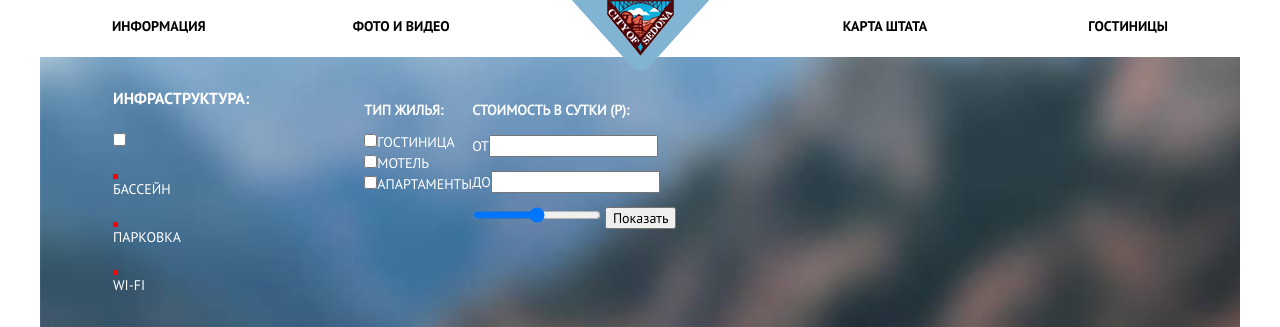
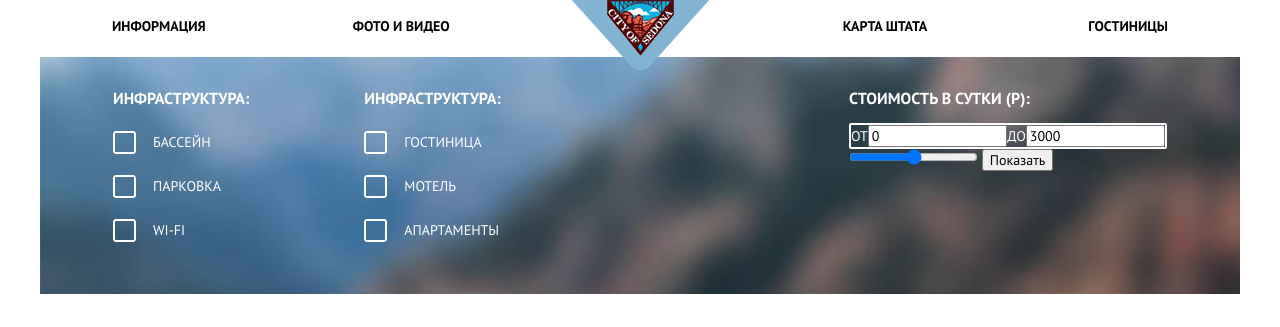
Before and after one commit to devis13/_2_1303_Sedona, a website: page prod/map_html/hotels.map.html in a window 1280 px wide. Shown: the top 327 px of the page. Drawn offline with Linux system fonts and the light colour scheme; files that its build step writes are made by us from their sources; files whose address does not match are found by name.

Commit message:
Сделал стилизацию checkbox в filter

```diff
--- a/prod/map_html/hotels.map.html
+++ b/prod/map_html/hotels.map.html
@@ -40,54 +40,55 @@
             <h1 class="hotels__title _visually-hidden">Гостиницы</h1>
             <!-- .///////////////// ---FILTER--- /////////////////// -->
             <section class="hotels__filter filter container">
+    <h2 class="filter__title _visually-hidden">Фильтр</h2>
     <form action="#" class="filter__form main-form">
-        <div class="main-form__infrastructures infrastructures">
-            <h2 class="infrastructures__title">Инфраструктура:</h2>
+        <div class="main-form__wrap">
+            <h3 class="main-form__title">Инфраструктура:</h3>
 
-            <p class="infrastructures__elem">
-                <input type="checkbox" name="infrastructures" id="infrastructure_1" class="infrastructures__checkbox __visually-hidden">
-                <div class="infrastructures__checkbox-icon "></div>
-                <label for="infrastructure_1" class="infrastructures__label">Бассейн</label>
+            <p class="main-form__elem ">
+                <input type="checkbox" name="main-form" id="infrastructure_1" class="main-form__checkbox _visually-hidden">
+                <label for="infrastructure_1" class="main-form__label">Бассейн</label>
             </p>
 
-            <p class="infrastructures__elem">
-                <label for="infrastructure_2" class="infrastructures__label"></label>
-                <div class="infrastructures__checkbox-icon "></div>
-                <input type="checkbox" name="infrastructures" id="infrastructure_2" class="infrastructures__checkbox _visually-hidden">Парковка
+            <p class="main-form__elem ">
+                <input type="checkbox" name="main-form" id="infrastructure_2" class="main-form__checkbox _visually-hidden">
+                <label for="infrastructure_2" class="main-form__label">Парковка</label>
             </p>
 
-            <p class="infrastructures__elem">
-                <label for="infrastructure_3" class="infrastructures__label"></label>
-                <div class="infrastructures__checkbox-icon "></div>
-                <input type="checkbox" name="infrastructures" id="infrastructure_3" class="infrastructures__checkbox _visually-hidden">Wi-Fi
+            <p class="main-form__elem ">
+                <input type="checkbox" name="main-form" id="infrastructure_3" class="main-form__checkbox _visually-hidden">
+                <label for="infrastructure_3" class="main-form__label">Wi-Fi</label>
             </p>
 
         </div>
 
-        <div class="main-form__type-house type-house">
-            <h2 class="type-house__title">Тип жилья:</h2>
-            <label class="type-house__label">
-                <div class="type-house__checkbox-icon"></div>
-                <input type="checkbox" name="type-house" class="type-house__checkbox">Гостиница
-            </label>
-            <label for="" class="type-house__label">
-                <div class="type-house__checkbox-icon"></div>
-                <input type="checkbox" name="type-house" class="type-house__checkbox">Мотель
-            </label>
-            <label for="" class="type-house__label">
-                <div class="type-house__checkbox-icon"></div>
-                <input type="checkbox" name="type-house" class="type-house__checkbox">Апартаменты
-            </label>
+        <div class="main-form__wrap">
+            <h3 class="main-form__title">Инфраструктура:</h3>
+
+            <p class="main-form__elem ">
+                <input type="checkbox" name="main-form" id="type-house_1" class="main-form__checkbox _visually-hidden">
+                <label for="type-house_1" class="main-form__label">Гостиница</label>
+            </p>
+
+            <p class="main-form__elem ">
+                <input type="checkbox" name="main-form" id="type-house_2" class="main-form__checkbox _visually-hidden">
+                <label for="type-house_2" class="main-form__label">Мотель</label>
+            </p>
+
+            <p class="main-form__elem ">
+                <input type="checkbox" name="main-form" id="type-house_3" class="main-form__checkbox _visually-hidden">
+                <label for="type-house_3" class="main-form__label">Апартаменты</label>
+            </p>
+
         </div>
-
-        <div class="main-form__price price">
-            <h2 class="price__title">Стоимость в сутки (Р):</h2>
-            <div>
-                <p>От<input type="text" class="price__value"></p>
-                <p>До<input type="text" class="price__value"></p>
+        <div class="main-form__wrap">
+            <h3 class="main-form__title">Стоимость в сутки (Р):</h3>
+            <div class="main-form__input-wrap">
+                <div class="main-form__val-box">От<input type="text" class="main-form__value" value="0"></div>
+                <div class="main-form__val-box">До<input type="text" class="main-form__value" value="3000"></div>
             </div>
-            <input type="range" name="" id="" class="price__range">
-            <button class="price__btn">Показать</button>
+            <input type="range" name="" id="" class="main-form__range">
+            <button class="main-form__btn">Показать</button>
         </div>
     </form>
 </section>
--- a/prod/styles/style.map.css
+++ b/prod/styles/style.map.css
@@ -656,12 +656,21 @@
     color: #fff;
 }
 
-.main-form__infrastructures
+.main-form__wrap:nth-child(1)
 {
     margin-right: 115px;
 }
 
-.infrastructures__title
+.main-form__wrap:nth-child(3)
+{
+    margin-left: auto;
+}
+.main-form__wrap:nth-child(3) .main-form__title
+{
+    margin-bottom: 14px;
+}
+
+.main-form__title
 {
     font-family: 'ptsansbold';
     font-size: 16px;
@@ -671,29 +680,85 @@
     padding: 0;
 }
 
-.infrastructures__elem
+.main-form__elem
 {
+    position: relative;
+
     margin: 0;
     margin-bottom: 22px;
     padding: 0;
+    padding-left: 40px;
 }
 
-.infrastructures__label
+.main-form__label
 {
-    margin-bottom: 22px;
+    cursor: pointer;
+    vertical-align: middle;
 }
 
-.infrastructures__checkbox-icon
+.main-form__checkbox + .main-form__label::before
 {
-    width: 5px;
-    height: 5px;
+    position: absolute;
+    top: 0;
+    left: 0;
 
-    background-color: red;
+    display: block;
+
+    width: 23px;
+    height: 23px;
+
+    content: '';
+
+    background-image: url('../img/filter/checkbox-off.svg');
+    background-repeat: no-repeat;
 }
 
-.infrastructures__checkbox + .infrastructures__checkbox-icon
+.main-form__checkbox:checked + .main-form__label::before
 {
-    background-color: blue;
+    position: absolute;
+    top: 0;
+    left: 0;
+
+    display: block;
+
+    width: 27px;
+    height: 23px;
+
+    content: '';
+
+    background-image: url('../img/filter/checkbox-on.svg');
+    background-repeat: no-repeat;
+}
+
+.main-form__input-wrap
+{
+    display: -webkit-box;
+    display: -ms-flexbox;
+    display: flex;
+    -ms-flex-wrap: nowrap;
+        flex-wrap: nowrap;
+
+    width: 318px;
+
+    border: 2px solid #fff;
+    border-radius: 2px;
+}
+
+.main-form__val-box
+{
+    display: -webkit-box;
+    display: -ms-flexbox;
+    display: flex;
+    -webkit-box-align: center;
+    align-items: center;
+    -ms-flex-align: center;
+    -ms-flex-wrap: nowrap;
+        flex-wrap: nowrap;
+}
+
+.main-form__value
+{
+    width: 100%;
 }
 
 /*  \\\\\\\\\\\\\\\\\\\\\\\\\\\\\\\\\\\\\\\\\\\\\\\\\\\\\\\\\\\\\\\\\\\\\\\\\\\\\\\\\\\\
```
Also changed, not shown: prod/hotels.html (+1 -1 lines), prod/styles/style.css.
